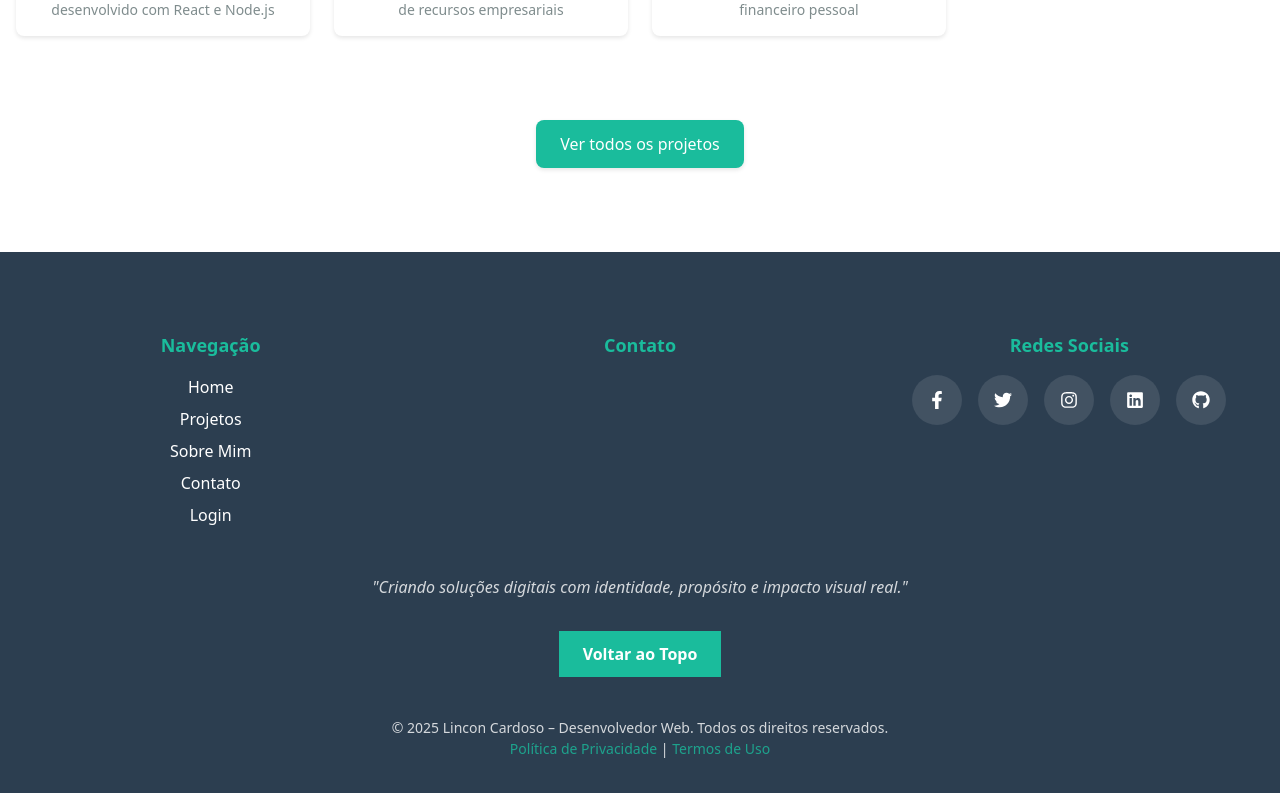
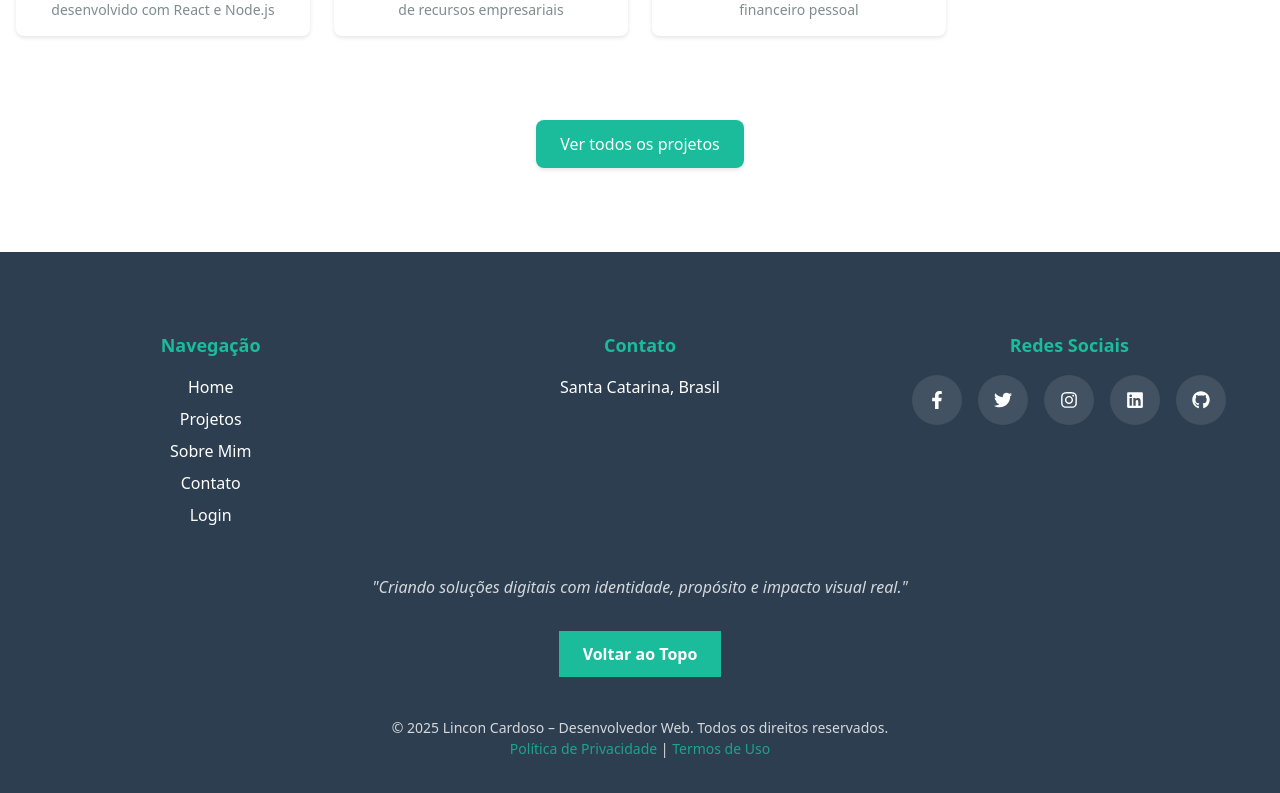
Before and after one commit to lincon-cardoso/meu-portifolio, a Next.js app: page / in a window 1280 px wide. Shown: the part 1163-1956 px from the top of the page. Built offline with nearby package versions, Linux system fonts and the light colour scheme.

Commit message:
remove links para contato e currículo na seção de contato do rodapé

```diff
--- a/src/components/layout/Rodape.tsx
+++ b/src/components/layout/Rodape.tsx
@@ -22,9 +22,9 @@ export default function Rodape() {
         <div className="footer-column">
           <h3>Contato</h3>
           <ul>
-            {/* <li><a href="mailto:contato@devlincon.com.br">contato@devlincon.com.br</a></li>
-            <li><a href="/curriculo.pdf" target="_blank">Currículo (PDF)</a></li>
-            <li>Santa Catarina, Brasil</li> */}
+            {/* <li><a href="mailto:contato@devlincon.com.br">contato@devlincon.com.br</a></li> */}
+            {/* <li><a href="/curriculo.pdf" target="_blank">Currículo (PDF)</a></li> */}
+            <li>Santa Catarina, Brasil</li>
           </ul>
         </div>
 
```
